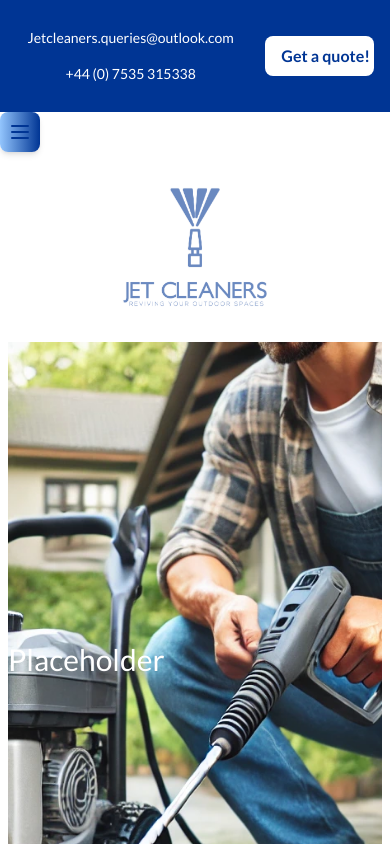
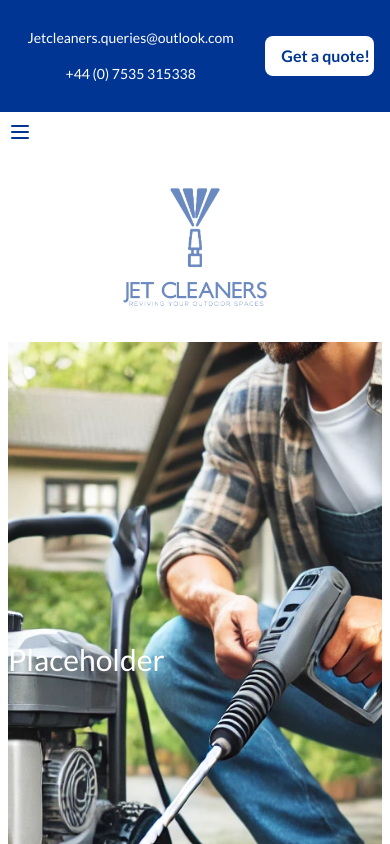
Before and after one commit to TheVagabondSam/JetCleanersWebsite, a Next.js app: page / in a window 390 px wide. Shown: the top 844 px of the page. Built offline with nearby package versions, Linux system fonts and the light colour scheme.

Commit message:
Fix:Responsive Header

```diff
--- a/src/app/components/header.tsx
+++ b/src/app/components/header.tsx
@@ -19,7 +19,7 @@ export function Header() {
     <div className='w-full h-full relative'>
         <header className="flex flex-row w-full h-[112px] min-w-[375px] justify-between items-center  bg-logo-blue">
             <div className="w-full flex  items-center text-center justify-center mx-auto h-[100%]">
-                <nav className="md:w-[90%] text-nowrap flex flex-col sm:flex sm:flex-row items-center justify-center text-center w-[100%] text-sm sm:text-lg">
+                <nav className="w-full text-nowrap flex flex-col sm:flex sm:flex-row items-center justify-center text-center text-sm sm:text-lg">
                             <ItemMenu
                             name="Jetcleaners.queries@outlook.com"
                             href="/"
@@ -44,7 +44,7 @@ export function Header() {
             </div>
         </header>
             <button
-                className="sm:hidden text-logo-blue p-2 rounded-lg shadow-md bg-gradient-to-r from-blue-300 to-logo-blue hover:from-logo-blue hover:to-cyan-600 transition-all duration-300"
+                className="sm:hidden text-logo-blue p-2  hover:logo-blue transition-all duration-300"
                 onClick={toggleMenu}
             >
                 <svg
@@ -73,7 +73,7 @@ export function Header() {
 
             </div>
                 <nav
-                    className={`${isOpen ? 'flex' : 'hidden sm:flex'} flex flex-col text-center sm:flex sm:flex-row items-center sm:justify-center justify-start  md:gap-4 lg:gap-6 xl:gap-10 sm:gap-1 h-[100%] w-full `}
+                    className={`${isOpen ? 'hidden' : 'hidden sm:flex'} flex flex-col text-center sm:flex sm:flex-row items-center sm:justify-center justify-start  md:gap-4 lg:gap-6 xl:gap-10 sm:gap-1 h-[100%] w-full `}
                 >
                         <ItemMenu
                             name="Home" textColor="text-logo-blue"
```
